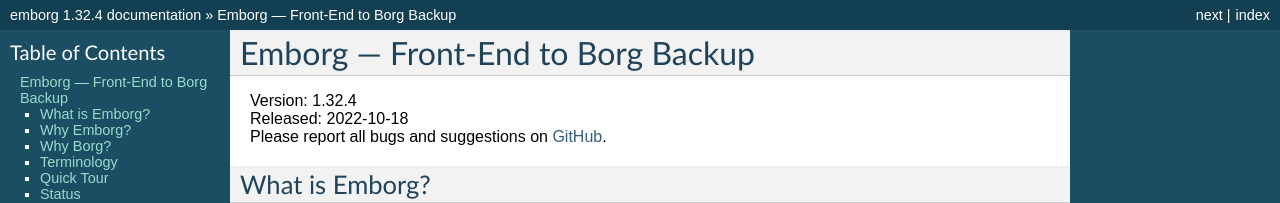
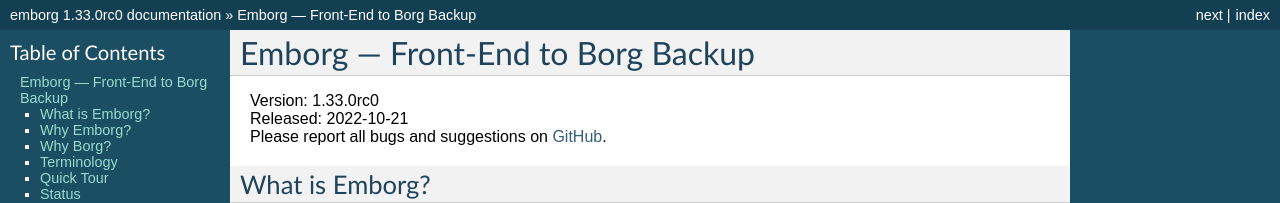
Before and after one commit to KenKundert/emborg, a Sphinx documentation site: the page built from doc/index.rst, in a window 1280 px wide and 900 px high. Shown: the top 203 px of the window. Built offline with Sphinx 7.4.7, drawn with Linux system fonts in a browser that asks for light colours; some of the changed text lies outside the part shown.

Commit message:
bump version to 1.33.0rc0

```diff
--- a/README.rst
+++ b/README.rst
@@ -20,8 +20,8 @@
     :target: https://pypi.python.org/pypi/emborg/
 
 :Author: Ken Kundert
-:Version: 1.32.4
-:Released: 2022-10-18
+:Version: 1.33.0rc0
+:Released: 2022-10-21
 
 *Emborg* is a simple command line utility to orchestrate backups. It is built as
 a front-end to Borg, a powerful and fast deduplicating backup program.  With
--- a/doc/conf.py
+++ b/doc/conf.py
@@ -55,7 +55,7 @@
 # built documents.
 #
 # The full version, including alpha/beta/rc tags.
-release = '1.32.4'
+release = '1.33.0rc0'
 # The short X.Y version.
 version = '.'.join(release.split('.')[0:2])
 
--- a/doc/index.rst
+++ b/doc/index.rst
@@ -3,8 +3,8 @@
 Emborg — Front-End to Borg Backup
 =================================
 
-| Version: 1.32.4
-| Released: 2022-10-18
+| Version: 1.33.0rc0
+| Released: 2022-10-21
 | Please report all bugs and suggestions on GitHub_.
 
 
--- a/doc/releases.rst
+++ b/doc/releases.rst
@@ -3,8 +3,8 @@
 
 Latest development release
 --------------------------
-| Version: 1.32.4
-| Released: 2022-10-18
+| Version: 1.33.0rc0
+| Released: 2022-10-21
 
 
 1.33 (2022-10-??)
--- a/emborg/__init__.py
+++ b/emborg/__init__.py
@@ -1,4 +1,4 @@
-__version__ = "1.32.4"
-__released__ = "2022-10-18"
+__version__ = "1.33.0rc0"
+__released__ = "2022-10-21"
 
 from .settings import Settings as Emborg
--- a/pyproject.toml
+++ b/pyproject.toml
@@ -1,6 +1,6 @@
 [project]
 name = "emborg"
-version = "1.32.4"
+version = "1.33.0rc0"
 description = "Borg front end."
 readme = "README.rst"
 license = {file = "LICENSE"}
```
